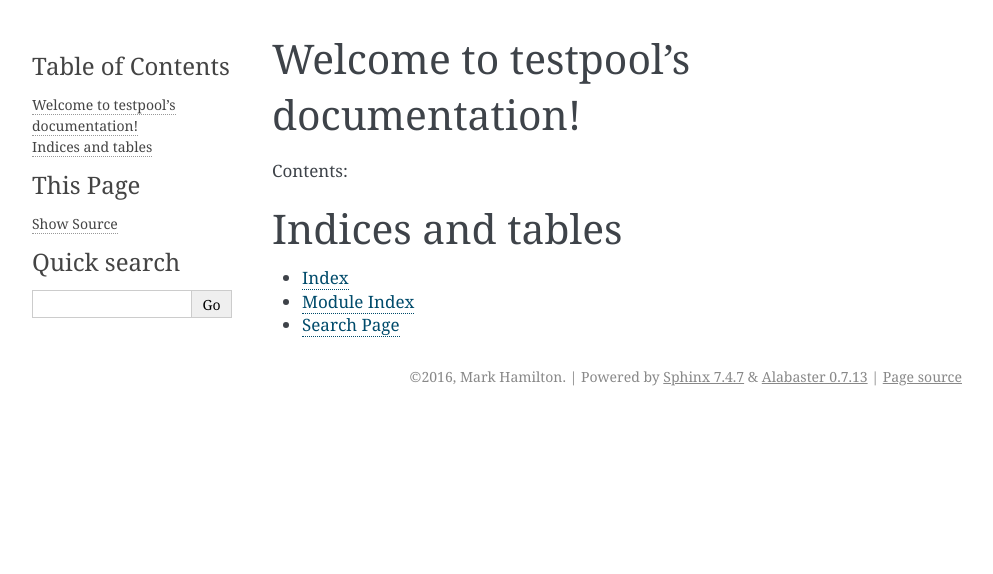
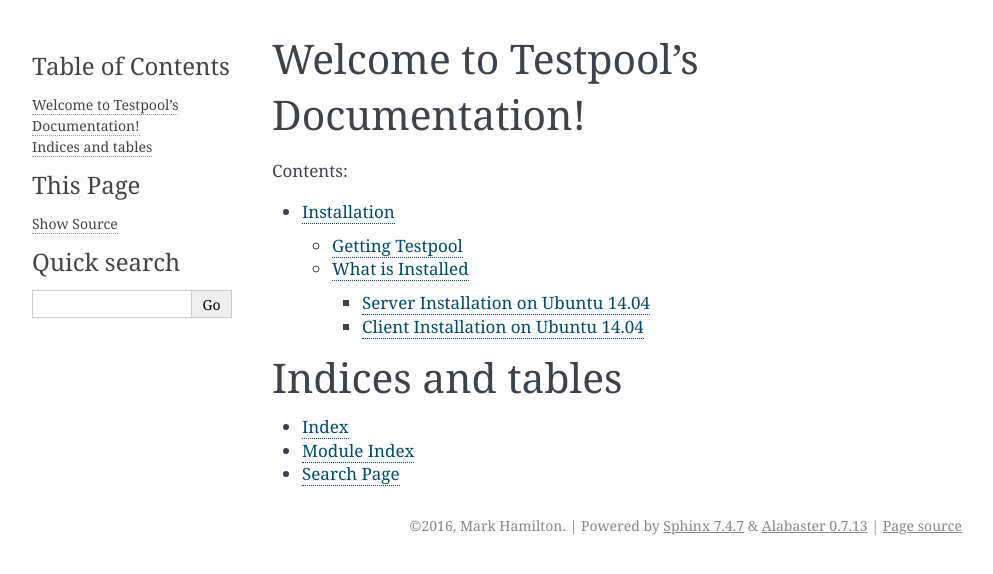
Before and after one commit to testcraftsman/testpool, a Sphinx documentation site: the page built from docs/source/index.rst, in a window 1280 px wide. Shown: the top 574 px of the page, without its empty margins (148-1141 px from the left). Built offline with Sphinx 7.4.7, drawn with Linux system fonts in a browser that asks for light colours; some of the changed lines change nothing that is shown.

Commit message:
adding docs

```diff
--- a/docs/source/index.rst
+++ b/docs/source/index.rst
@@ -3,13 +3,14 @@
    You can adapt this file completely to your liking, but it should at least
    contain the root `toctree` directive.
 
-Welcome to testpool's documentation!
+Welcome to Testpool's Documentation!
 ====================================
 
 Contents:
 
 .. toctree::
-   :maxdepth: 2
+   installation.rst
+   :maxdepth: 3
 
 
 
--- /dev/null
+++ b/docs/source/installation.rst
@@ -0,0 +1,108 @@
+.. _InstallationAnchor:
+
+Installation
+************
+
+Getting Testpool
+================
+
+If you want the latest code you'll need a `GitHub <http://www.github.com/>`_ account. This is also where we track issues and feature request.
+
+What is Installed
+=================
+
+Testpool consists of a centralized server as well as an optional client
+installation. Optional in that the client python API is a thin layer around
+the servers REST interace. One could simply use the REST interace on each
+client. For evaluation purposes a single system can be used to install both
+the server and client packages. Actual deployments would install the server
+on a single system and the client packages on each client system.
+
+
+Server Installation on Ubuntu 14.04
+-----------------------------------
+
+A single testpool server is required for store VM pool status. Here are the
+steps for installing testpool's server:
+
+#. Install several packages:
+
+   **sudo apt-get install libvirt-python django-split-settings>=0.1.3 testpool**
+
+#. Install latest testbed which can be found at **https://github.com/testbed/testbed/releases**. For example:
+
+   **sudo pip install https://github.com/testbed/testbed/archive/v0.1-alpha.8.tar.gz**
+#. Add testbed configuration
+
+   **sudo cp /usr/local/testbed/apache2/sites-available/testbed.conf /etc/apache2/sites-available/testbed.conf**
+#. Enable testbed apache configuration,
+
+   **sudo ln -s /etc/apache2/sites-available/testbed.conf /etc/apache2/sites-enabled/testbed.conf**
+#. Restart the apache server,
+
+   **sudo service apache2 restart**
+#. Assuming the default user "testbed" with password "password", create this
+   user in mysql:
+
+   **mysql -u root -p -e "CREATE USER 'testbed'@'%' IDENTIFIED BY 'password';"**
+
+   **mysql -u root -p -e "GRANT ALL PRIVILEGES ON * . * TO 'testbed'@'%';"**
+
+   **mysql -u root -p -e "FLUSH PRIVILEGES;"**
+
+   Any user name and password can be used. This information simply needs to
+   be provided in the final step when mysql.cnf is created. By default,
+   **testbed** and **password** credentials are assumed.
+#. On the server, create the testbed database. Usually this is done with
+   the root account:
+
+   **mysql -u root -p -e "create database testbed;"**
+#. To allow testbed clients access to the database, edit /etc/mysql/my.cnf.
+   Comment out both lines:
+
+   **#bind-address   = 127.0.0.1**
+
+   **#skip-networking**
+#. Restart mysql:
+
+   **sudo service mysql restart**
+#. Copy example testbed configuration
+
+  **cd /usr/local/testbed**
+  **cp examples/etc/mysql.cnf etc/mysql.cnf**
+#. Edit testbed configuration **/usr/local/testbed/etc/mysql.cnf** and change
+   the password which was set in step 7.
+#. Populate testbed database.
+
+   **/usr/local/bin/tbd-manage migrate**
+#. Create admin account for testbed database not to be confused with the
+   mysql admin account. This is a user that had full edit access in the
+   testbed database. Run the following command and answer the promps
+
+   **/usr/local/bin/tbd-manage migrate**
+#. Validate proper configuration **tbd db check** to confirm all checks pass.
+
+Client Installation on Ubuntu 14.04
+-----------------------------------
+
+Here are the steps to setup testbed on a client running Ubuntu 14.04.
+Versions are currently available through github.com on
+https://github.com/testbed/testbed/releases. Please look through the
+release site to find the latest version. The example below uses an older
+version:
+
+#. Install several packages:
+
+  **sudo apt-get install python-pip python-yaml libmysqlclient-dev python-dev**
+#. Install testbed from the github release area:
+
+  **sudo pip install https://github.com/testbed/testbed/archive/v0.1-alpha.8.tar.gz**
+#. Edit the file testbed configuration file:
+
+  **/usr/local/testbed/etc/mysql.cnf**
+
+  Set host to the IP address of the testbed server. The user and passowrd
+  properties should also be changed appropriately.
+#. Validate proper configuration. confirm all checks pass.
+
+   **tbd db check**
```
Also changed, not shown: README.md (+0 -1 lines).
